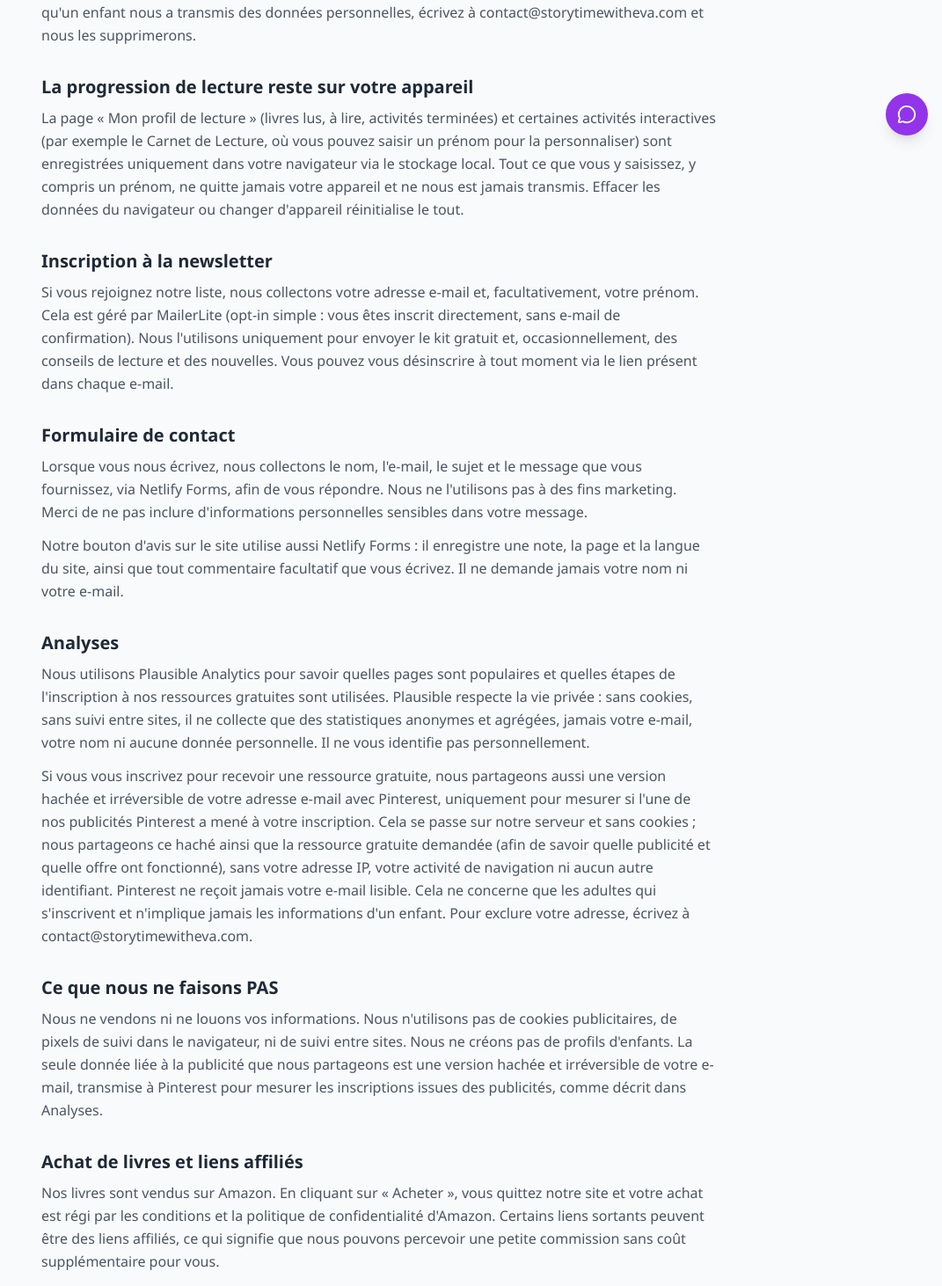
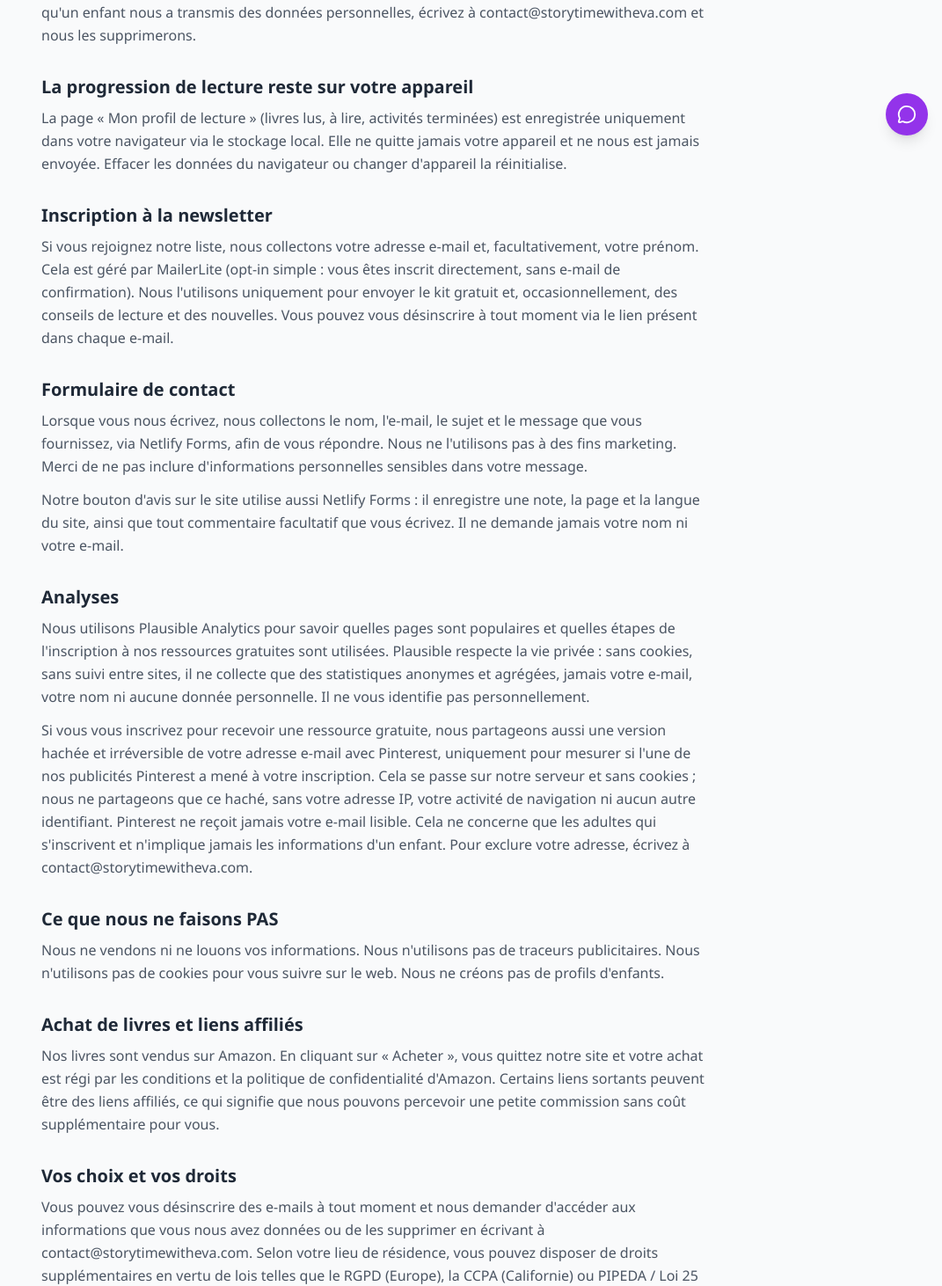
Before and after one commit to PawaSeyni/storytimewitheva, a React (Vite) app: page /fr/privacy in a window 1280 px wide. Shown: the part 630-2092 px from the top of the page at 88% size, without its empty margins (209-1280 px from the left). Built offline with nearby package versions, Linux system fonts and the light colour scheme; a web font is replaced by a local one.

Commit message:
Revert "privacy: match policy copy to actual data flows (EN/ES/FR) (#132)" (#133)
This reverts commit 6fc7d00a039f045df5e30a2aa63629d20b253f5f.

Co-authored-by: PAPA S NGUER <papasnguer@PAPAs-MacBook-Air.local>

```diff
--- a/src/pages/Privacy.tsx
+++ b/src/pages/Privacy.tsx
@@ -37,7 +37,7 @@ const TRANSLATIONS = {
       {
         heading: 'Reading progress stays on your device',
         body: [
-          'The "My Reading Profile" page (books read, want-to-read, completed activities) and some interactive activities (for example the Reading Tracker, where you can enter a first name to personalize it) are saved only in your browser using local storage. Anything you type there, including any name, never leaves your device and is never sent to us. Clearing your browser data or switching devices resets it.',
+          'The "My Reading Profile" page (books read, want-to-read, completed activities) is saved only in your browser using local storage. It never leaves your device and is never sent to us. Clearing your browser data or switching devices resets it.',
         ],
       },
       {
@@ -57,13 +57,13 @@ const TRANSLATIONS = {
         heading: 'Analytics',
         body: [
           'We use Plausible Analytics to understand which pages are popular and which steps of our free-printable signup people use. Plausible is privacy-friendly: it uses no cookies, does not track you across sites, and collects only aggregate, anonymous statistics — never your email, your name, or any personal detail. It does not identify you personally.',
-          'If you subscribe for a free printable, we also share a one-way hashed (irreversible) version of your email address with Pinterest, solely to measure whether one of our Pinterest ads led to your signup. This happens on our server and sets no cookies; we share that hash along with which free printable you requested (so we can tell which ad and offer worked), and no IP address, browsing activity, or other identifier. Pinterest never receives your readable email. It applies only to adults who sign up and never involves any child\'s information. To opt your address out, email contact@storytimewitheva.com.',
+          'If you subscribe for a free printable, we also share a one-way hashed (irreversible) version of your email address with Pinterest, solely to measure whether one of our Pinterest ads led to your signup. This happens on our server and sets no cookies; we share only that hash, and no IP address, browsing activity, or other identifier. Pinterest never receives your readable email. It applies only to adults who sign up and never involves any child\'s information. To opt your address out, email contact@storytimewitheva.com.',
         ],
       },
       {
         heading: 'What we do NOT do',
         body: [
-          'We do not sell or rent your information. We do not use advertising cookies, browser tracking pixels, or cross-site tracking. We do not build profiles of children. The only advertising-related data we share is a one-way hashed email with Pinterest to measure ad signups, described under Analytics above.',
+          'We do not sell or rent your information. We do not run advertising trackers. We do not use cookies to follow you around the web. We do not build profiles of children.',
         ],
       },
       {
@@ -105,7 +105,7 @@ const TRANSLATIONS = {
       {
         heading: 'El progreso de lectura se queda en tu dispositivo',
         body: [
-          'La página "Mi perfil de lectura" (libros leídos, por leer, actividades completadas) y algunas actividades interactivas (por ejemplo el Registro de Lectura, donde puedes escribir un nombre para personalizarla) se guardan solo en tu navegador mediante el almacenamiento local. Todo lo que escribas ahí, incluido cualquier nombre, nunca sale de tu dispositivo ni se nos envía. Borrar los datos del navegador o cambiar de dispositivo lo reinicia.',
+          'La página "Mi perfil de lectura" (libros leídos, por leer, actividades completadas) se guarda solo en tu navegador mediante el almacenamiento local. Nunca sale de tu dispositivo ni se nos envía. Borrar los datos del navegador o cambiar de dispositivo lo reinicia.',
         ],
       },
       {
@@ -125,13 +125,13 @@ const TRANSLATIONS = {
         heading: 'Analíticas',
         body: [
           'Usamos Plausible Analytics para saber qué páginas son populares y qué pasos de la descarga gratuita usan las personas. Plausible respeta la privacidad: no usa cookies, no te rastrea entre sitios y solo recopila estadísticas anónimas y agregadas, nunca tu correo, tu nombre ni ningún dato personal. No te identifica personalmente.',
-          'Si te suscribes para recibir un recurso gratuito, también compartimos una versión cifrada de forma irreversible de tu correo electrónico con Pinterest, únicamente para medir si uno de nuestros anuncios en Pinterest te llevó a suscribirte. Esto ocurre en nuestro servidor y no usa cookies; compartimos ese hash junto con el recurso gratuito que solicitaste (para saber qué anuncio y oferta funcionaron), sin tu dirección IP, tu actividad de navegación ni ningún otro identificador. Pinterest nunca recibe tu correo legible. Solo se aplica a adultos que se suscriben y nunca incluye información de ningún niño. Para excluir tu dirección, escribe a contact@storytimewitheva.com.',
+          'Si te suscribes para recibir un recurso gratuito, también compartimos una versión cifrada de forma irreversible de tu correo electrónico con Pinterest, únicamente para medir si uno de nuestros anuncios en Pinterest te llevó a suscribirte. Esto ocurre en nuestro servidor y no usa cookies; compartimos solo ese hash, sin tu dirección IP, tu actividad de navegación ni ningún otro identificador. Pinterest nunca recibe tu correo legible. Solo se aplica a adultos que se suscriben y nunca incluye información de ningún niño. Para excluir tu dirección, escribe a contact@storytimewitheva.com.',
         ],
       },
       {
         heading: 'Lo que NO hacemos',
         body: [
-          'No vendemos ni alquilamos tu información. No usamos cookies publicitarias, píxeles de seguimiento en el navegador ni rastreo entre sitios. No creamos perfiles de niños. El único dato relacionado con publicidad que compartimos es una versión cifrada de forma irreversible de tu correo con Pinterest, para medir las suscripciones por anuncios, como se explica en Analíticas.',
+          'No vendemos ni alquilamos tu información. No usamos rastreadores publicitarios. No usamos cookies para seguirte por la web. No creamos perfiles de niños.',
         ],
       },
       {
@@ -173,7 +173,7 @@ const TRANSLATIONS = {
       {
         heading: 'La progression de lecture reste sur votre appareil',
         body: [
-          'La page « Mon profil de lecture » (livres lus, à lire, activités terminées) et certaines activités interactives (par exemple le Carnet de Lecture, où vous pouvez saisir un prénom pour la personnaliser) sont enregistrées uniquement dans votre navigateur via le stockage local. Tout ce que vous y saisissez, y compris un prénom, ne quitte jamais votre appareil et ne nous est jamais transmis. Effacer les données du navigateur ou changer d\'appareil réinitialise le tout.',
+          'La page « Mon profil de lecture » (livres lus, à lire, activités terminées) est enregistrée uniquement dans votre navigateur via le stockage local. Elle ne quitte jamais votre appareil et ne nous est jamais envoyée. Effacer les données du navigateur ou changer d\'appareil la réinitialise.',
         ],
       },
       {
@@ -193,13 +193,13 @@ const TRANSLATIONS = {
         heading: 'Analyses',
         body: [
           'Nous utilisons Plausible Analytics pour savoir quelles pages sont populaires et quelles étapes de l\'inscription à nos ressources gratuites sont utilisées. Plausible respecte la vie privée : sans cookies, sans suivi entre sites, il ne collecte que des statistiques anonymes et agrégées, jamais votre e-mail, votre nom ni aucune donnée personnelle. Il ne vous identifie pas personnellement.',
-          'Si vous vous inscrivez pour recevoir une ressource gratuite, nous partageons aussi une version hachée et irréversible de votre adresse e-mail avec Pinterest, uniquement pour mesurer si l\'une de nos publicités Pinterest a mené à votre inscription. Cela se passe sur notre serveur et sans cookies ; nous partageons ce haché ainsi que la ressource gratuite demandée (afin de savoir quelle publicité et quelle offre ont fonctionné), sans votre adresse IP, votre activité de navigation ni aucun autre identifiant. Pinterest ne reçoit jamais votre e-mail lisible. Cela ne concerne que les adultes qui s\'inscrivent et n\'implique jamais les informations d\'un enfant. Pour exclure votre adresse, écrivez à contact@storytimewitheva.com.',
+          'Si vous vous inscrivez pour recevoir une ressource gratuite, nous partageons aussi une version hachée et irréversible de votre adresse e-mail avec Pinterest, uniquement pour mesurer si l\'une de nos publicités Pinterest a mené à votre inscription. Cela se passe sur notre serveur et sans cookies ; nous ne partageons que ce haché, sans votre adresse IP, votre activité de navigation ni aucun autre identifiant. Pinterest ne reçoit jamais votre e-mail lisible. Cela ne concerne que les adultes qui s\'inscrivent et n\'implique jamais les informations d\'un enfant. Pour exclure votre adresse, écrivez à contact@storytimewitheva.com.',
         ],
       },
       {
         heading: 'Ce que nous ne faisons PAS',
         body: [
-          'Nous ne vendons ni ne louons vos informations. Nous n\'utilisons pas de cookies publicitaires, de pixels de suivi dans le navigateur, ni de suivi entre sites. Nous ne créons pas de profils d\'enfants. La seule donnée liée à la publicité que nous partageons est une version hachée et irréversible de votre e-mail, transmise à Pinterest pour mesurer les inscriptions issues des publicités, comme décrit dans Analyses.',
+          'Nous ne vendons ni ne louons vos informations. Nous n\'utilisons pas de traceurs publicitaires. Nous n\'utilisons pas de cookies pour vous suivre sur le web. Nous ne créons pas de profils d\'enfants.',
         ],
       },
       {
```
Also changed, not shown: 1 other file (tests, documents, lock files or other folders).
